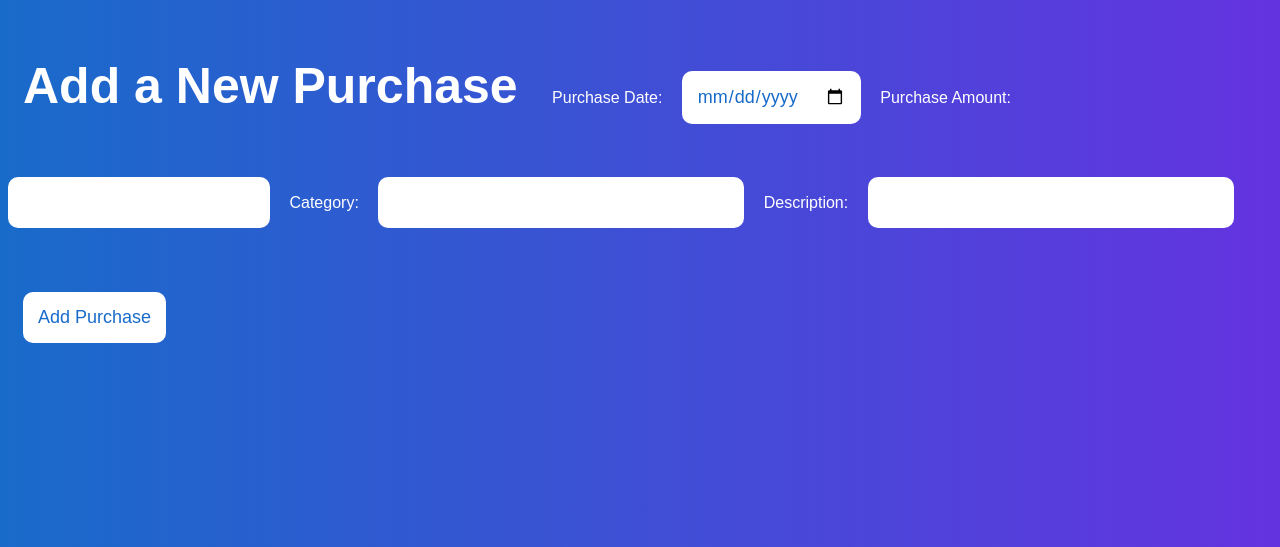
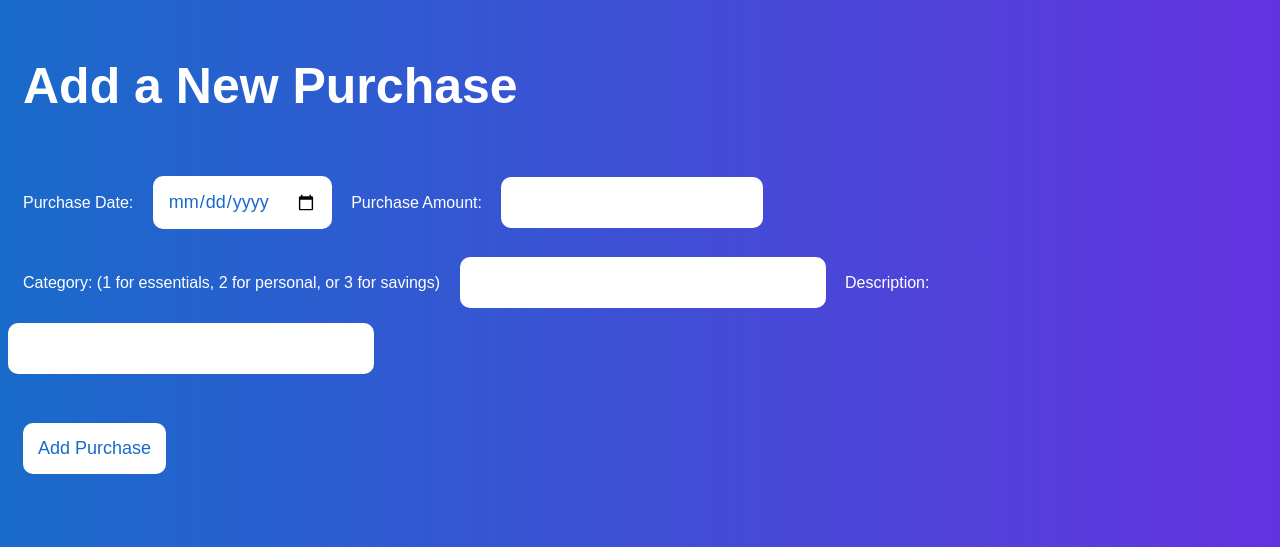
Before and after one commit to lmredington/Penny_pincher, a PHP site: page /budget/addPurchase.php in a window 1280 px wide. Shown: the top 547 px of the page. Run offline with PHP 8.4, Linux system fonts and the light colour scheme.

Commit message:
Update addPurchase.php

```diff
--- a/penny_pincher/addPurchase.php
+++ b/penny_pincher/addPurchase.php
@@ -1,13 +1,16 @@
 <html>
+<html>
+<!-- Input information to create new purchase -->
 <head>
 <title>Add Purchase</title>
 <link rel="stylesheet" href="style.css">
 </head>
 <body>
-<form action="http://localhost/budget/purchaseadded.php" method="post">
+<form action="http://localhost/penny_pincher/purchaseadded.php" method="post">
 
 <h1>Add a New Purchase</h1>
 
+<br>
 <p>Purchase Date: </p>
 <input type="date" name="purchaseDate" size="30" value="" />
 
@@ -15,8 +18,8 @@
 <p>Purchase Amount: </p>
 <input type="number" step="0.01" name="purchaseAmount" size="30" value="" />
 
-
-<p>Category: </p>
+<br>
+<p>Category: (1 for essentials, 2 for personal, or 3 for savings)</p>
 <input type="text" name="category" size="30" value="" />
 
 
```
